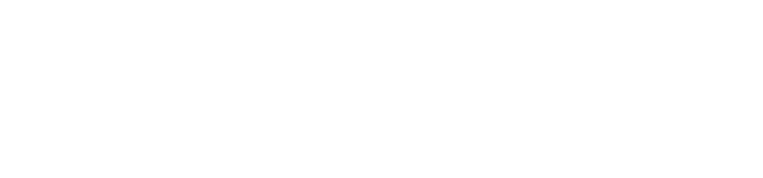
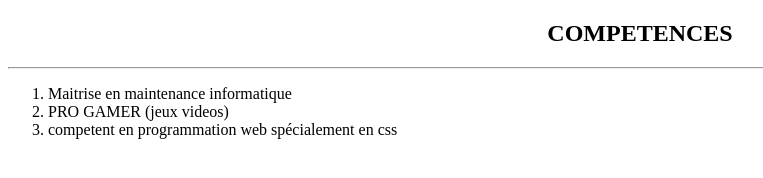
Before and after one commit to Silvinoh33/git-mon-cv, a plain HTML site: page index.html in a window 1280 px wide. Shown: the whole page, without its empty margins (0-763 px from the left). Drawn offline with Linux system fonts and the light colour scheme.

Commit message:
mise en place de la section Competences

```diff
--- a/index.html
+++ b/index.html
@@ -12,7 +12,14 @@
 
     </header>
     <main>
-
+        <h2><center>COMPETENCES</center></h2><hr>
+        <p>
+            <ol>
+                <li>Maitrise en maintenance informatique</li>
+                <li>PRO GAMER (jeux videos)</li>
+                <li>competent en programmation web spécialement en css</li>
+            </ol>
+        </p>
     </main>
     <footer>
 
```
